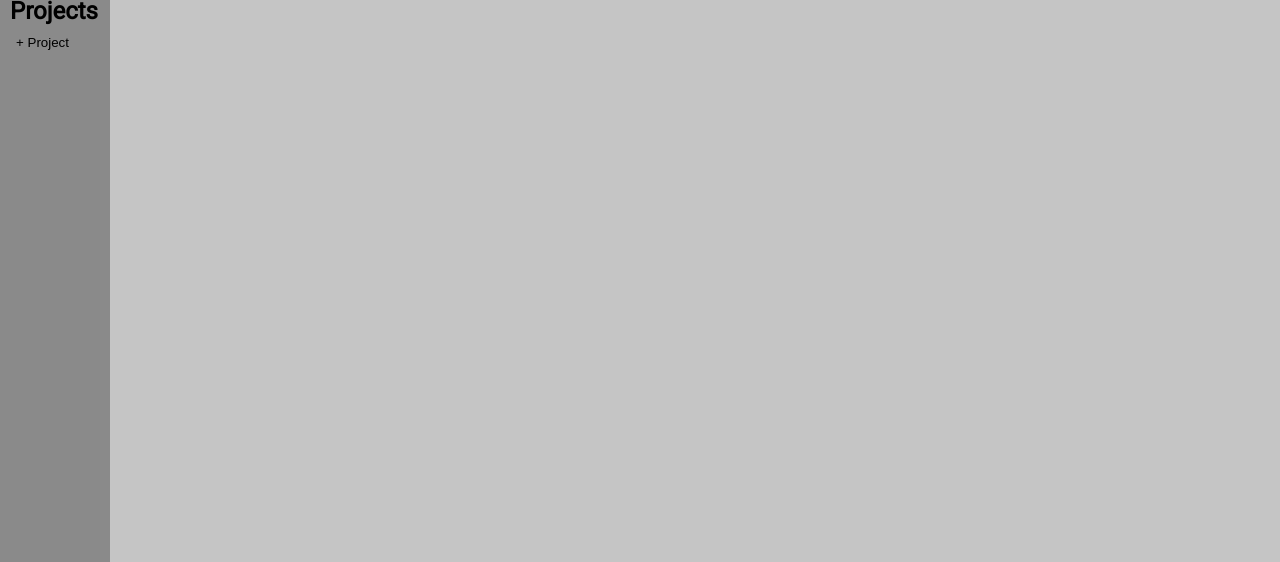
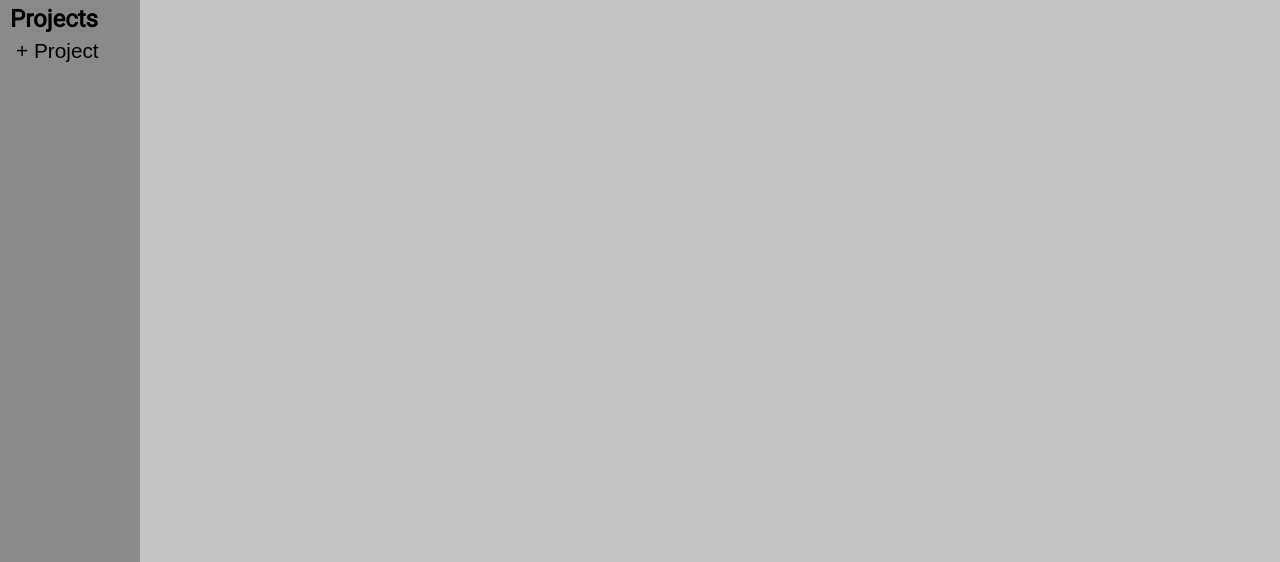
Before and after one commit to ErreurDeSyntaxe/full-stack-todo, a plain HTML site: page dist/index.html in a window 1280 px wide. Shown: the part 238-800 px from the top of the page. Drawn offline with Linux system fonts and the light colour scheme.

Commit message:
Adjust style

```diff
--- a/src/style.css
+++ b/src/style.css
@@ -37,7 +37,7 @@ header {
 
 #sidebar {
     background-color: rgb(138, 138, 138);
-    width: 110px;
+    width: 140px;
     padding: 10px;
     & .list-btn {
         border: 0;
@@ -46,10 +46,14 @@ header {
         width: 95%;
         text-align: left;
         padding: 6px;
+        font-size: 1.3rem;
     }
     & button:hover {
         background-color: gray;
         cursor: pointer;
+    }
+    & h2 {
+        margin-top: 8px;
     }
 }
 
@@ -89,6 +93,7 @@ main {
         text-align: center;
         left: 50%;
         padding: 6px;
+        font-size: 1.3rem;
     }
     & #add-task-btn:hover {
         background-color: gray;
```
